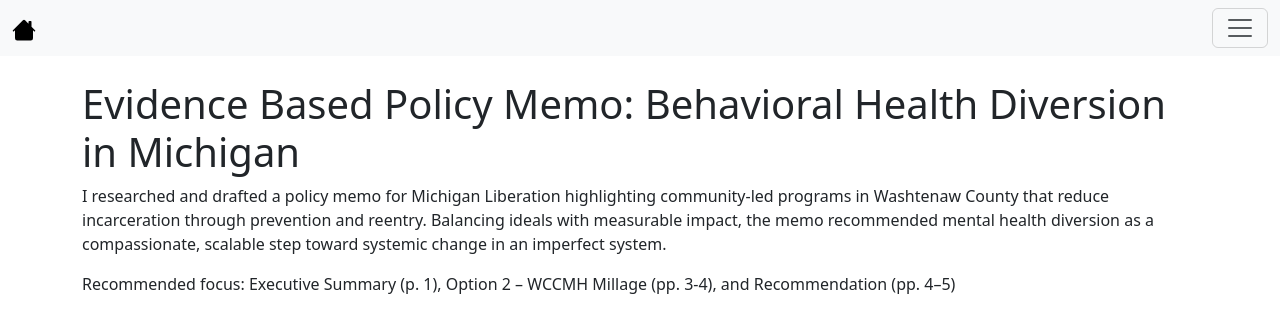
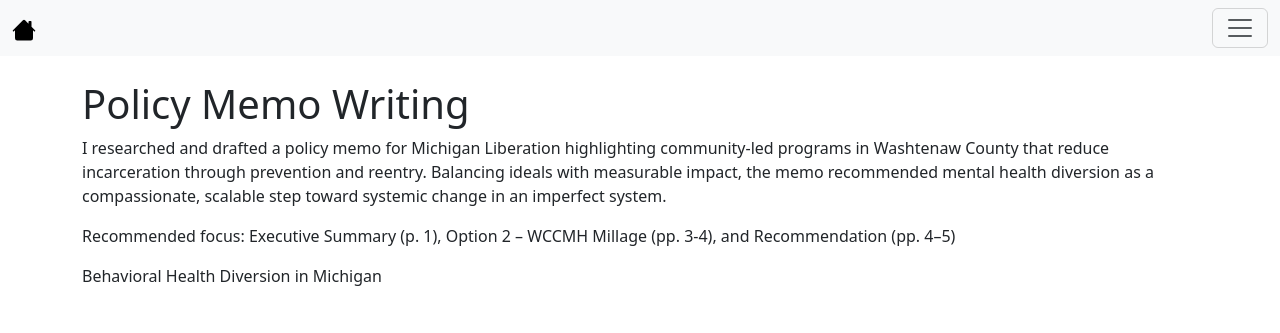
Before and after one commit to pyrgns/pyrgns.github.io, a Jekyll site: the page built from michigan-liberation.md, in a window 1280 px wide. Shown: the top 333 px of the page. Built offline with Jekyll 4.4.1, drawn with Linux system fonts in a browser that asks for light colours.

Commit message:
Update michigan-liberation.md

```diff
--- a/michigan-liberation.md
+++ b/michigan-liberation.md
@@ -3,8 +3,10 @@ layout: default
 title: Paul Yuergens
 ---
 
-# Evidence Based Policy Memo: Behavioral Health Diversion in Michigan
+# Policy Memo Writing
 
 I researched and drafted a policy memo for Michigan Liberation highlighting community-led programs in Washtenaw County that reduce incarceration through prevention and reentry. Balancing ideals with measurable impact, the memo recommended mental health diversion as a compassionate, scalable step toward systemic change in an imperfect system.
 
 Recommended focus: Executive Summary (p. 1), Option 2 – WCCMH Millage (pp. 3-4), and Recommendation (pp. 4–5)
+
+Behavioral Health Diversion in Michigan
```
